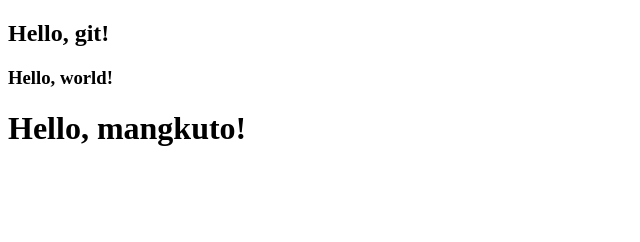
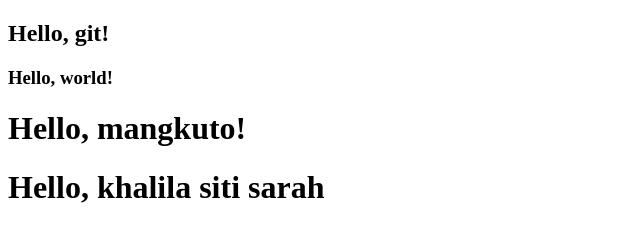
Before and after one commit to mangkuto/Hello-git, a plain HTML site: page hello-git.html in a window 1280 px wide. Shown: the whole page, without its empty margins (0-640 px from the left). Drawn offline with Linux system fonts and the light colour scheme.

Commit message:
Update hello-git.html

```diff
--- a/hello-git.html
+++ b/hello-git.html
@@ -7,5 +7,6 @@
 		<h2>Hello, git!</h2>
 		<h3>Hello, world!</h3>
 		<h1>Hello, mangkuto!</h1>
+		<h1>Hello, khalila siti sarah</h1>
 	</body>
 </html>
```
